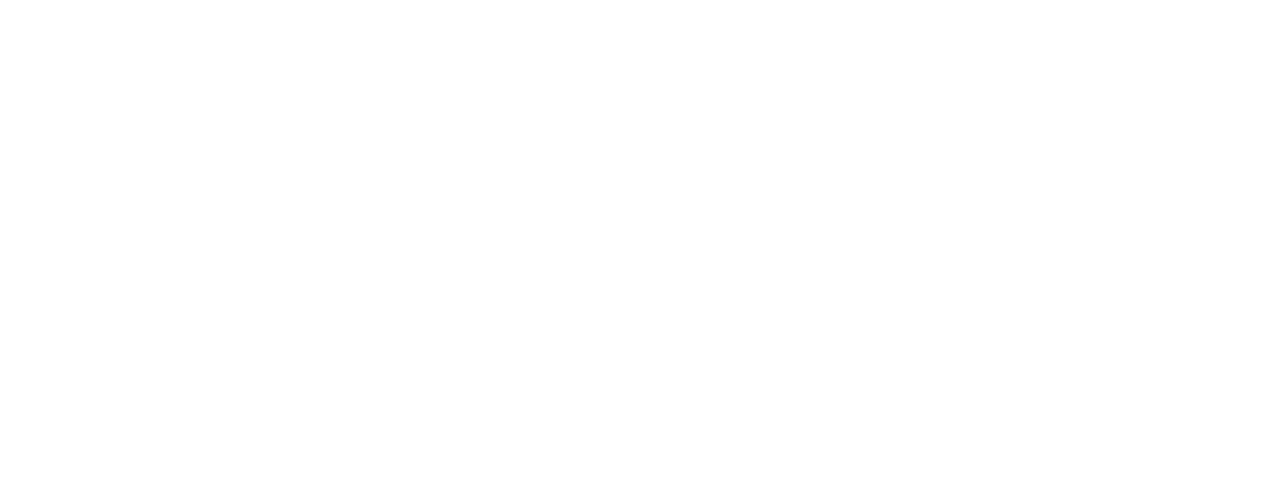
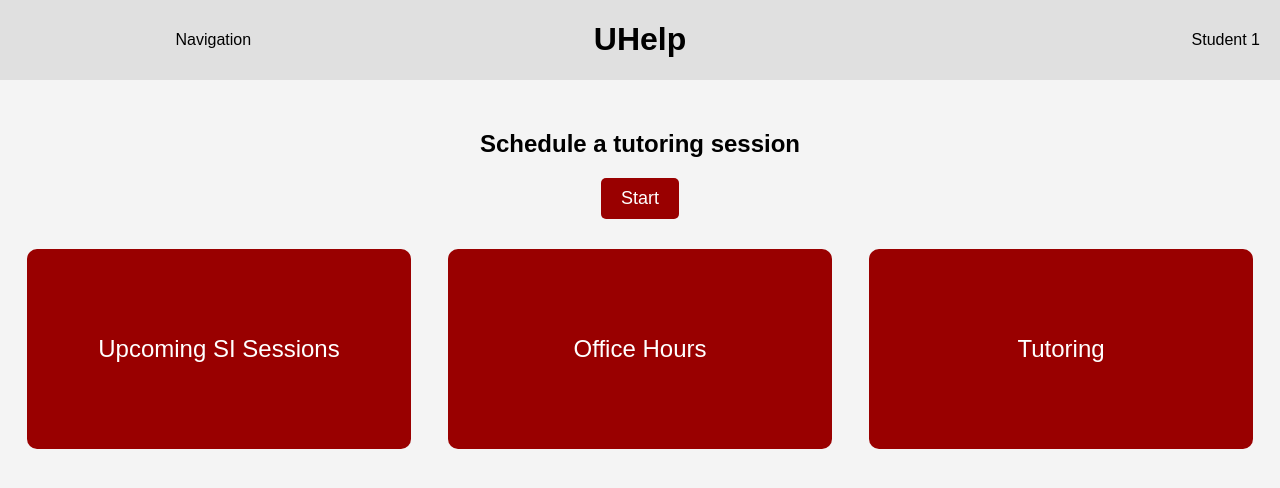
Before and after one commit to mattheusferr/326Team22, a website: page src/client/uHelp.html in a window 1280 px wide. Drawn offline with Linux system fonts and the light colour scheme.

Commit message:
basic UI setup on pages with navigation dropdown

```diff
--- a/src/client/forum.html
+++ b/src/client/forum.html
@@ -0,0 +1,34 @@
+<!DOCTYPE html>
+<html lang="en">
+<head>
+<meta charset="UTF-8">
+<meta name="viewport" content="width=device-width, initial-scale=1.0">
+<title>UStudy</title>
+<link rel="stylesheet" href="forumstyle.css">
+</head>
+<body>
+<div class="header-strip">
+    <div class="navbar">
+        <div class="navbar-item dropdown">
+            <button class="dropbtn">Navigation</button>
+            <div class="dropdown-content">
+                <a href="home.html">Back to Home</a>
+                <a href="uHelp.html">UHelp</a>
+                <a href="login.html">Log Out</a>
+            </div>
+        </div>
+    </div>
+
+    <div class="main-title">
+        <h1>UForum</h1>
+     </div>
+
+    <div class="user">
+        <div class="user-item">Student 1</div>
+    </div>
+</div>
+
+<script src="forumscript.js"></script>
+
+</body>
+</html>
--- a/src/client/forumstyle.css
+++ b/src/client/forumstyle.css
@@ -0,0 +1,73 @@
+body {
+    font-family: 'Arial', sans-serif;
+    margin: 0;
+    padding: 0;
+    display: flex;
+    flex-direction: column;
+    align-items: center;
+    background-color: #f4f4f4;
+}
+
+.navbar, .main-title, .user {
+    display: flex;
+    justify-content: center;
+    align-items: center;
+    width: 100%;
+    background-color: #e0e0e0;
+}
+
+.navbar-item, .user-item {
+    margin: 10px;
+    padding: 10px;
+    cursor: pointer;
+}
+
+.main-title {
+    flex-grow: 1;
+}
+
+.user {
+    flex-grow: 1;
+    justify-content: flex-end;
+}
+
+.header-strip {
+    display: flex;
+    justify-content: space-between;
+    align-items: center;
+    width: 100%;
+    background-color: #e0e0e0;
+}
+
+.dropdown {
+    position: relative;
+    display: inline-block;
+}
+
+.dropbtn {
+    background-color: #e0e0e0;
+    color: black;
+    padding: 10px;
+    font-size: 16px;
+    border: none;
+    cursor: pointer;
+}
+
+.dropdown-content {
+    display: none;
+    position: absolute;
+    background-color: #f9f9f9;
+    min-width: 160px;
+    box-shadow: 0px 8px 16px 0px rgba(0,0,0,0.2);
+    z-index: 1;
+}
+
+.dropdown-content a {
+    color: black;
+    padding: 12px 16px;
+    text-decoration: none;
+    display: block;
+    text-align: left;
+}
+
+.dropdown:hover .dropbtn {background-color: #d9d9d9;}
--- a/src/client/homestyle.css
+++ b/src/client/homestyle.css
@@ -42,7 +42,7 @@
     background-color: #900;
     color: white;
     width: 30%;
-    height: 150px; /* Adjust as needed */
+    height: 150px;
     display: flex;
     justify-content: center;
     align-items: center;
@@ -57,7 +57,7 @@
     }
 
     .content-item {
-      width: 80%; /* Adjust as needed for smaller screens */
+      width: 80%;
     }
 }
 
@@ -66,5 +66,38 @@
     justify-content: space-between;
     align-items: center;
     width: 100%;
-    background-color: #e0e0e0; /* Gray background */
+    background-color: #e0e0e0;
 }
+
+.dropdown {
+    position: relative;
+    display: inline-block;
+}
+
+.dropbtn {
+    background-color: #e0e0e0;
+    color: black;
+    padding: 10px;
+    font-size: 16px;
+    border: none;
+    cursor: pointer;
+}
+
+.dropdown-content {
+    display: none;
+    position: absolute;
+    background-color: #f9f9f9;
+    min-width: 160px;
+    box-shadow: 0px 8px 16px 0px rgba(0,0,0,0.2);
+    z-index: 1;
+}
+
+.dropdown-content a {
+    color: black;
+    padding: 12px 16px;
+    text-decoration: none;
+    display: block;
+    text-align: left;
+}
+
+.dropdown:hover .dropbtn {background-color: #d9d9d9;}
--- a/src/client/loginScript.js
+++ b/src/client/loginScript.js
@@ -14,6 +14,6 @@
         // Success login:
         alert('Login successful! Welcome, ' + username);
         // Redirect after log in
-        window.location.href = '/dashboard.html';
+        window.location.href = '/home.html';
     }
 });
--- a/src/client/loginstyle.css
+++ b/src/client/loginstyle.css
@@ -0,0 +1,64 @@
+body {
+    font-family: 'Arial', sans-serif;
+    margin: 0;
+    padding: 0;
+    display: flex;
+    flex-direction: column;
+    align-items: center;
+    background-color: #f4f4f4;
+}
+
+.navbar, .main-title, .user {
+    display: flex;
+    justify-content: center;
+    align-items: center;
+    width: 100%;
+    background-color: #e0e0e0;
+}
+
+.navbar-item, .user-item {
+    margin: 10px;
+    padding: 10px;
+    cursor: pointer;
+}
+
+.main-title {
+    flex-grow: 1;
+}
+
+.user {
+    flex-grow: 1;
+    justify-content: flex-end;
+}
+
+#login {
+    background-color: #900;
+    padding: 40px;
+    border-radius: 10px;
+    box-shadow: 0 4px 8px rgba(0,0,0,0.1);
+    width: 300px;
+    margin-top: 20px;
+}
+
+button {
+    background-color: #ffffff;
+    color: #900;
+    border: 2px solid #900;
+    padding: 10px 20px;
+    cursor: pointer;
+    border-radius: 5px;
+    transition: background-color 0.3s, color 0.3s;
+}
+
+button:hover {
+    background-color: #900;
+    color: #ffffff;
+}
+
+.header-strip {
+    display: flex;
+    justify-content: space-between;
+    align-items: center;
+    width: 100%;
+    background-color: #e0e0e0;
+}
--- a/src/client/uHelp.html
+++ b/src/client/uHelp.html
@@ -0,0 +1,46 @@
+<!DOCTYPE html>
+<html lang="en">
+<head>
+<meta charset="UTF-8">
+<meta name="viewport" content="width=device-width, initial-scale=1.0">
+<title>UStudy</title>
+<link rel="stylesheet" href="uHelpstyle.css">
+</head>
+<body>
+<div class="header-strip">
+    <div class="navbar">
+        <div class="navbar-item dropdown">
+            <button class="dropbtn">Navigation</button>
+            <div class="dropdown-content">
+                <a href="home.html">Back to Home</a>
+                <a href="forum.html">UForum</a>
+                <a href="login.html">Log Out</a>
+            </div>
+        </div>
+    </div>
+
+    <div class="main-title">
+        <h1>UHelp</h1>
+     </div>
+
+    <div class="user">
+        <div class="user-item">Student 1</div>
+    </div>
+</div>
+
+<div class="tutoring-schedule">
+    <h2>Schedule a tutoring session</h2>
+    <button id="scheduleButton">Start</button>
+</div>
+
+<div class="content">
+        <div class="content-title">Upcoming SI Sessions</div>
+        <div class="content-title">Office Hours</div>
+        <div class="content-title">Tutoring</div>
+    </a>
+</div>
+
+
+<script src="uHelpscript.js"></script>
+</body>
+</html>
--- a/src/client/uHelpscript.js
+++ b/src/client/uHelpscript.js
@@ -0,0 +1,8 @@
+//handles click event for nav dropdown
+document.addEventListener('DOMContentLoaded', function() {
+    var dropdown = document.querySelector('.dropdown');
+    dropdown.addEventListener('click', function(event) {
+        var dropdownContent = this.querySelector('.dropdown-content');
+        dropdownContent.style.display = dropdownContent.style.display === 'block' ? 'none' : 'block';
+    });
+});
--- a/src/client/uHelpstyle.css
+++ b/src/client/uHelpstyle.css
@@ -0,0 +1,115 @@
+body {
+    font-family: 'Arial', sans-serif;
+    margin: 0;
+    padding: 0;
+    display: flex;
+    flex-direction: column;
+    align-items: center;
+    background-color: #f4f4f4;
+}
+
+.navbar, .main-title, .user {
+    display: flex;
+    justify-content: center;
+    align-items: center;
+    width: 100%;
+    background-color: #e0e0e0;
+}
+
+.navbar-item, .user-item {
+    margin: 10px;
+    padding: 10px;
+    cursor: pointer;
+}
+
+.main-title {
+    flex-grow: 1;
+}
+
+.user {
+    flex-grow: 1;
+    justify-content: flex-end;
+}
+
+.header-strip {
+    display: flex;
+    justify-content: space-between;
+    align-items: center;
+    width: 100%;
+    background-color: #e0e0e0;
+}
+
+.dropdown {
+    position: relative;
+    display: inline-block;
+}
+
+.dropbtn {
+    background-color: #e0e0e0;
+    color: black;
+    padding: 10px;
+    font-size: 16px;
+    border: none;
+    cursor: pointer;
+}
+
+.dropdown-content {
+    display: none;
+    position: absolute;
+    background-color: #f9f9f9;
+    min-width: 160px;
+    box-shadow: 0px 8px 16px 0px rgba(0,0,0,0.2);
+    z-index: 1;
+}
+
+.dropdown-content a {
+    color: black;
+    padding: 12px 16px;
+    text-decoration: none;
+    display: block;
+    text-align: left;
+}
+
+.dropdown:hover .dropbtn {background-color: #d9d9d9;}
+
+.content {
+    display: flex;
+    justify-content: space-evenly;
+    width: 100%;
+    margin-top: 20px;
+}
+
+.content-title {
+    color: white;
+    font-size: 24px;
+    text-align: center;
+    width: 30%;
+    height: 200px;
+    background-color: #900;
+    display: flex;
+    justify-content: center;
+    align-items: center;
+    text-decoration: none;
+    margin: 10px;
+    border-radius: 10px;
+}
+
+.tutoring-schedule {
+    width: 100%;
+    text-align: center;
+    margin-top: 30px;
+}
+
+#scheduleButton {
+    padding: 10px 20px;
+    font-size: 18px;
+    color: white;
+    background-color: #900;
+    border: none;
+    border-radius: 5px;
+    cursor: pointer;
+}
+
+#scheduleButton:hover {
+    background-color: #800;
+}
```
Also changed, not shown: src/client/forumscript.js (+8 -0 lines), src/client/home.html (+9 -1 lines), src/client/homescript.js (+8 -0 lines), src/client/login.html (+28 -0 lines), 1 other file. Lines whose indentation alone changed are shown as unchanged.
